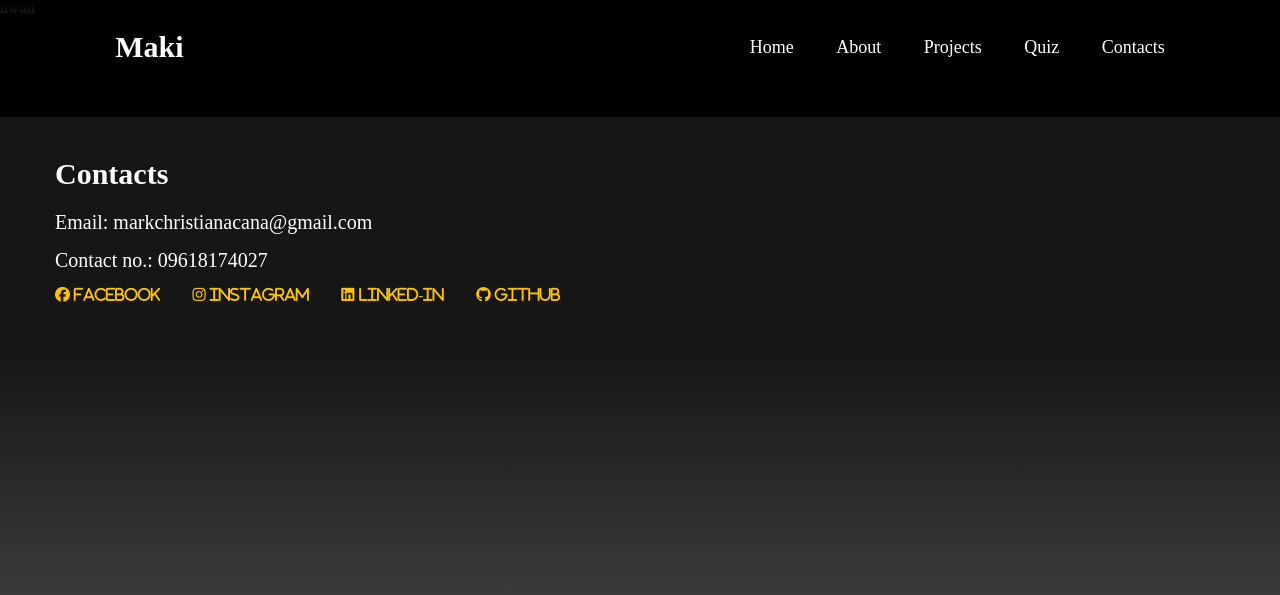
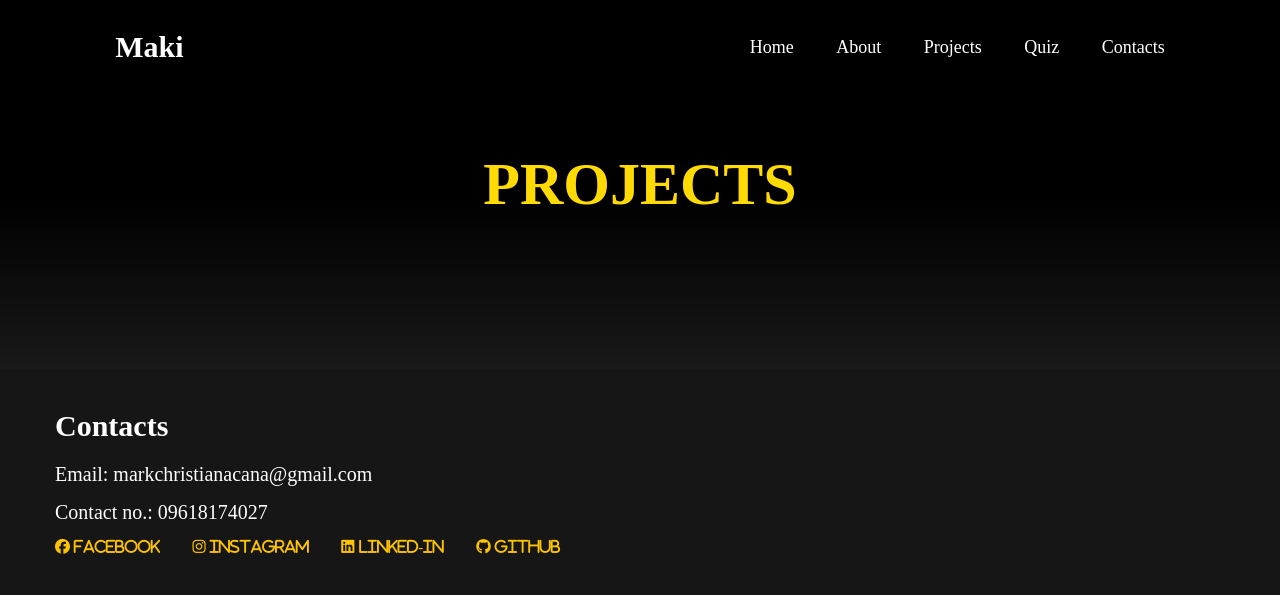
Before and after one commit to Mxkisushi/WebPortfolio, a PHP site: page /projects.html in a window 1280 px wide. Shown: the top 595 px of the page. Run offline with PHP 8.4, Linux system fonts and the light colour scheme.

Commit message:
Updated repository with latest changes

```diff
--- a/projects.html
+++ b/projects.html
@@ -19,8 +19,8 @@
             <a href="#contacts">Contacts</a>
         </nav>
     </header>
-    <section>
-        <h1>dwad</h1>
+    <section id="project">
+        <h1>PROJECTS</h1>
     </section>
 
     <!--footer section-->
--- a/projects/proj.css
+++ b/projects/proj.css
@@ -101,6 +101,24 @@ footer {
     padding: 4rem;
 }
 
+#project {
+    align-items: center;
+    text-align: center;
+    margin-top: 150px;
+}
+
+#project h1 {
+    text-align: center;
+    display: block;
+    gap: 2rem;
+    margin-left: 0 auto;
+    width: 100%;
+    font-size: 6rem;
+    font-weight: 900;
+    padding-bottom: 5rem;
+    color: #FFDA03;
+}
+
 footer h2 {
     font-size: 3rem;
     margin-bottom: 2rem;
```
